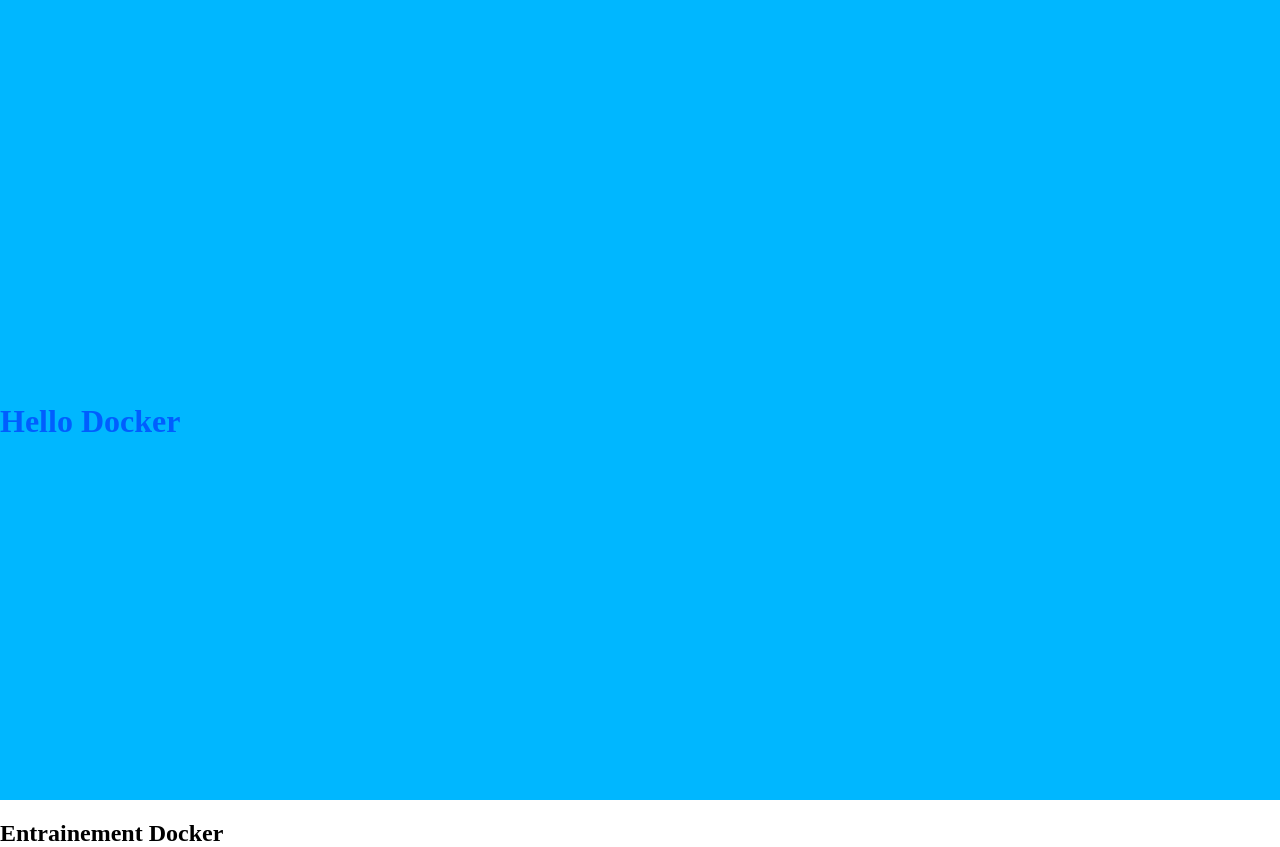
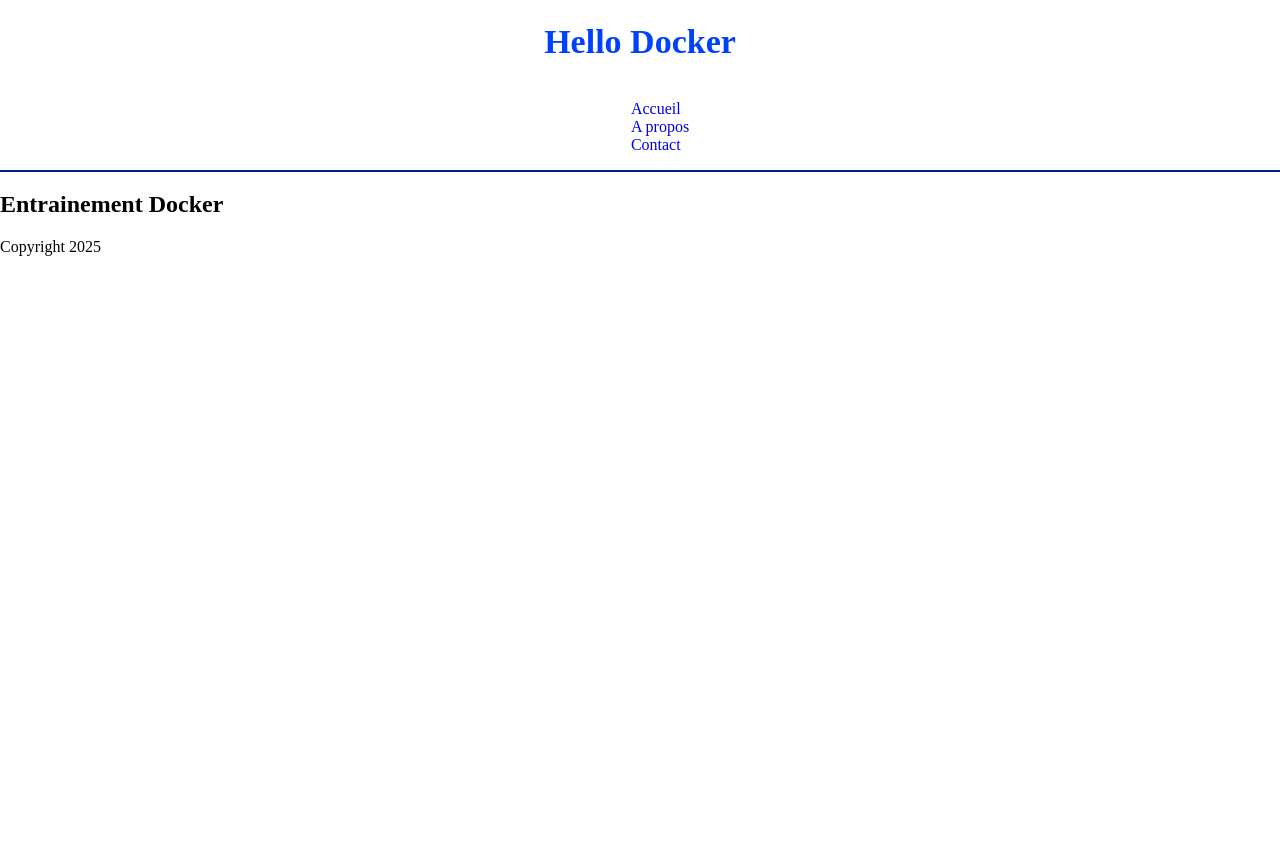
Before and after one commit to Lasdepic/mon-agence, a plain HTML site: page frontend/index.html in a window 1280 px wide. After the commit the page ends 823 px from the top, so only its background shows below. Drawn offline with Linux system fonts and the light colour scheme.

Commit message:
ajout du style header

```diff
--- a/frontend/index.html
+++ b/frontend/index.html
@@ -1,19 +1,32 @@
 <!DOCTYPE html>
 <html lang="fr">
+
 <head>
     <meta charset="UTF-8">
     <meta name="viewport" content="width=device-width, initial-scale=1.0">
     <link rel="stylesheet" href="style.css">
     <title>Docker</title>
 </head>
+
 <body>
     <header>
-    <h1>Hello Docker</h1>
+        <h1>Hello Docker</h1>
+        <nav>
+            <ul>
+                <li><a href="#">Accueil</a></li>
+                <li><a href="#">A propos</a></li>
+                <li><a href="#">Contact</a></li>
+            </ul>
+        </nav>
     </header>
     <main>
-        <section>
+        <section class="container">
             <h2>Entrainement Docker</h2>
         </section>
     </main>
+    <footer>
+        <p>Copyright 2025</p>
+    </footer>
 </body>
+
 </html>
--- a/frontend/style.css
+++ b/frontend/style.css
@@ -4,21 +4,29 @@
     height: 100%;
 }
 
-header h1 {
+h1 {
+    color: rgb(0, 64, 255);
     display: flex;
     justify-content: center;
-    align-items: center;
-    height: 100vh;
-    color: rgb(0, 94, 255);
+    font-family: 'Times New Roman', Times, serif;
+    font-size: 34px;
 }
 
 header {
-    background-color: #00b7ff;
-    color: #fff;
-    height: 100%;
-    width: 100%;
+    border-bottom: 2px solid rgb(1, 35, 137);
+}
+
+nav {
+    display: flex;
+    justify-content: center;
+    list-style: none;
     display: flex;
 }
 
-body {
+nav a {
+    text-decoration: none;
 }
+
+nav li {
+    list-style: none;
+}
```
